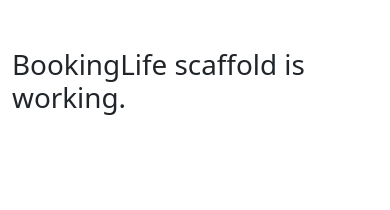
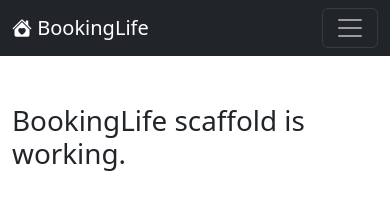
Before and after one commit to nitsavancheva-ship-it/BookingLife, a website built with Vite: page index.html in a window 390 px wide. Built offline with nearby package versions, Linux system fonts and the light colour scheme; no server answers.

Commit message:
feat(ui): add shared responsive navbar component

```diff
--- a/index.html
+++ b/index.html
@@ -12,6 +12,8 @@
   </main>
   <script type="module">
     import './src/js/theme.js';
+    import { renderNavbar } from './src/js/components/navbar.js';
+    renderNavbar();
   </script>
 </body>
 </html>
--- /dev/null
+++ b/src/js/components/navbar.js
@@ -0,0 +1,47 @@
+import { getCurrentUser, getCurrentRole, logout } from '../auth.js';
+
+export async function renderNavbar() {
+  const mount = document.getElementById('navbar');
+  if (!mount) return;
+
+  const user = await getCurrentUser();
+  const role = user ? await getCurrentRole() : null;
+
+  const loggedOutLinks = `
+    <a class="nav-link" href="/login.html">Login</a>
+    <a class="nav-link" href="/register.html">Register</a>
+  `;
+
+  const loggedInLinks = `
+    <a class="nav-link" href="/index.html">Browse</a>
+    <a class="nav-link" href="/my-bookings.html">My Bookings</a>
+    <a class="nav-link" href="/my-properties.html">My Properties</a>
+    <a class="nav-link" href="/profile.html">Profile</a>
+    ${role === 'admin' ? '<a class="nav-link" href="/admin.html">Admin</a>' : ''}
+    <a class="nav-link" href="#" id="logout-link">Logout</a>
+  `;
+
+  mount.innerHTML = `
+    <nav class="navbar navbar-expand-lg navbar-dark bg-dark">
+      <div class="container">
+        <a class="navbar-brand" href="/index.html"><i class="bi bi-house-heart-fill"></i> BookingLife</a>
+        <button class="navbar-toggler" type="button" data-bs-toggle="collapse" data-bs-target="#navbarNav">
+          <span class="navbar-toggler-icon"></span>
+        </button>
+        <div class="collapse navbar-collapse" id="navbarNav">
+          <div class="navbar-nav ms-auto">
+            ${user ? loggedInLinks : loggedOutLinks}
+          </div>
+        </div>
+      </div>
+    </nav>
+  `;
+
+  const logoutLink = document.getElementById('logout-link');
+  if (logoutLink) {
+    logoutLink.addEventListener('click', (e) => {
+      e.preventDefault();
+      logout();
+    });
+  }
+}
```
